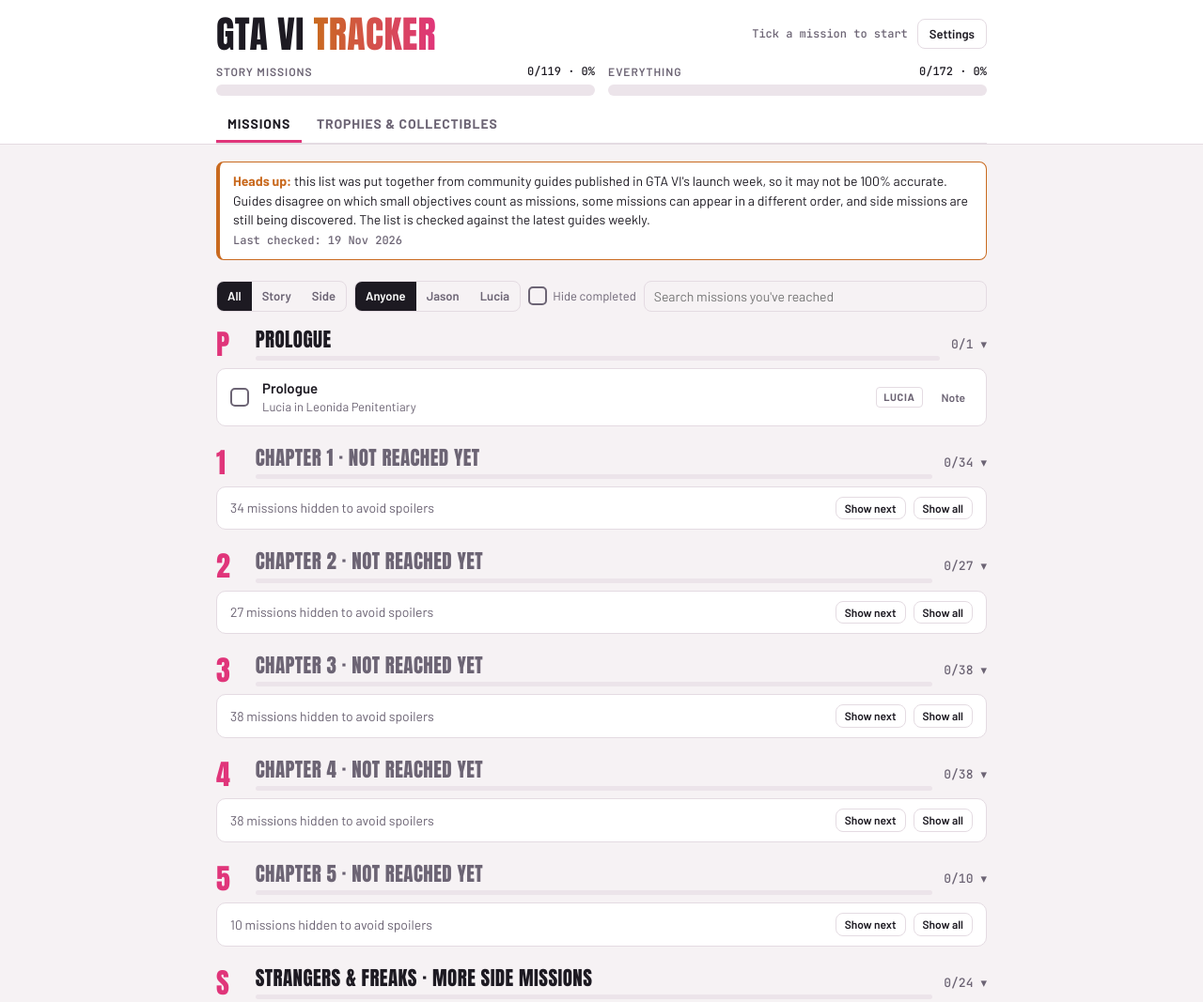
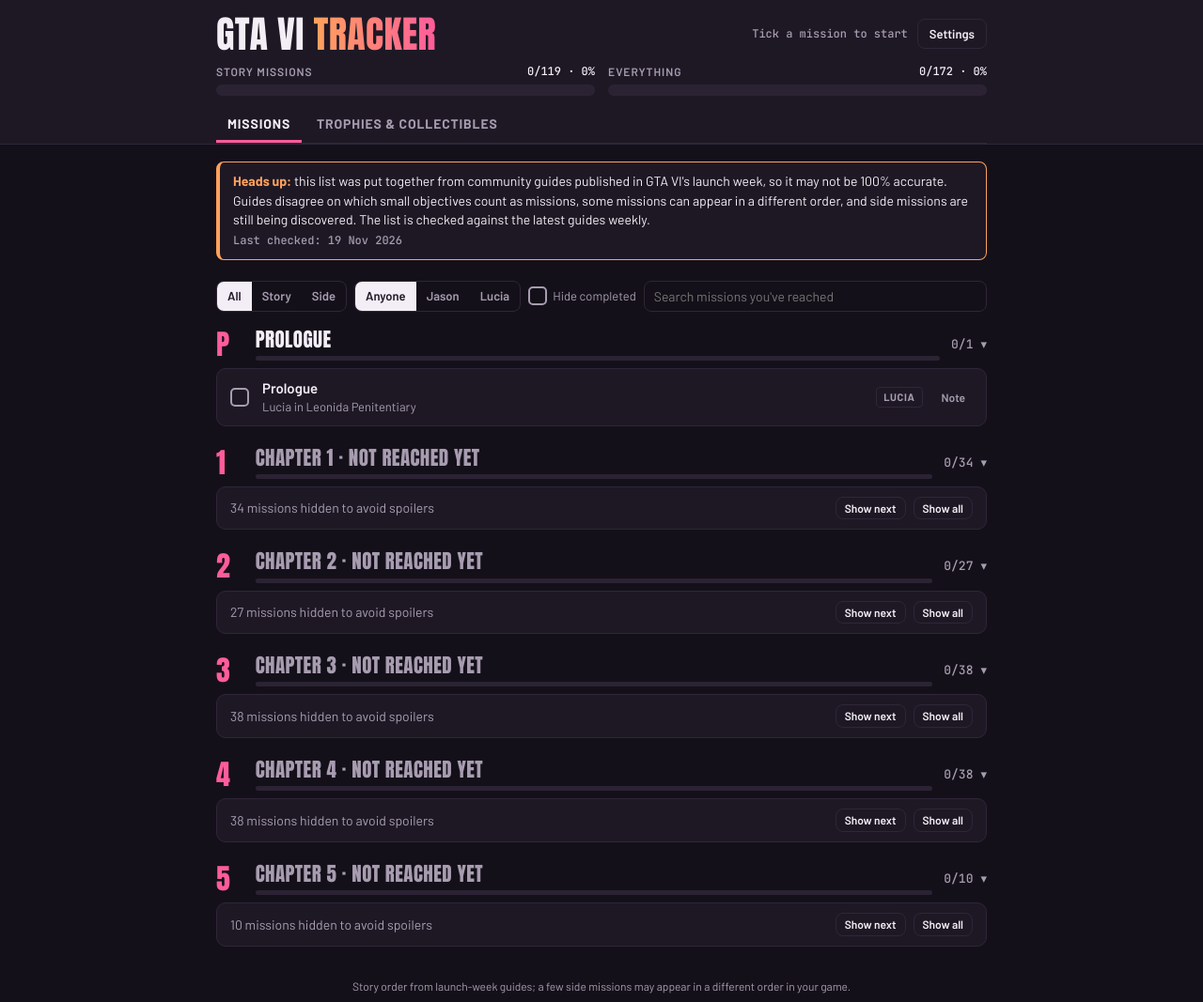
Before and after one commit to obtusecoder/gtavimissiontracker, a plain HTML site: page index.html in a window 1280 px wide. Shown: the top 1067 px of the page at 94% size. Drawn offline with Linux system fonts and the light colour scheme.

Commit message:
Separate pages, dark theme, spoiler-safe side missions
- Settings and Trophies & Collectibles open as their own pages
  (#options, #trophies), with browser back/forward support
- Dark/light theme setting, dark by default
- Side mission section stays hidden and unnamed in spoiler mode until
  you start the chapter its questlines open in
- Ask password managers (Bitwarden, LastPass, 1Password, Dashlane)
  not to attach to the page's fields
- Clicking the GTA VI Tracker title refreshes the page

Co-Authored-By: Claude Opus 5.5 <noreply@anthropic.com>
Claude-Session: https://claude.ai/code/session_01UL6R6R69ArwpX25Xtx3cb7

```diff
--- a/index.html
+++ b/index.html
@@ -50,16 +50,19 @@ header .wrap{padding-block:16px 12px;display:grid;gap:12px}
 .top{display:flex;justify-content:space-between;align-items:center;gap:12px;flex-wrap:wrap}
 .top-right{display:flex;gap:10px;align-items:center}
 h1{font-family:var(--display);font-weight:400;font-size:clamp(28px,6vw,40px);letter-spacing:.01em;line-height:1;margin:0;text-transform:uppercase}
+h1 .home{font:inherit;color:inherit;background:none;border:0;padding:0;margin:0;cursor:pointer;text-transform:inherit;letter-spacing:inherit;line-height:inherit;text-align:left}
 h1 span{background:linear-gradient(90deg,var(--sun),var(--pink));-webkit-background-clip:text;background-clip:text;color:transparent}
 .status{font-family:var(--mono);font-size:12px;color:var(--muted)}
 .btn{font:inherit;font-size:13px;font-weight:600;padding:6px 12px;border:1px solid var(--line);border-radius:8px;background:var(--surface);color:var(--ink);cursor:pointer}
 .btn:hover{border-color:var(--muted)}
 .btn.primary{background:var(--pink);border-color:var(--pink);color:#fff}
 .btn.small{font-size:12px;padding:3px 9px}
-.btn[aria-expanded="true"]{background:var(--ink);color:var(--surface);border-color:var(--ink)}
+.btn[aria-current="page"]{background:var(--ink);color:var(--surface);border-color:var(--ink)}
+.panel .seg{width:fit-content}
+.view-head{display:flex;justify-content:space-between;align-items:center;gap:12px;flex-wrap:wrap}
 .tabs{display:flex;gap:4px;border-bottom:1px solid var(--line);margin-bottom:-12px}
 .tabs button{font:inherit;font-weight:700;font-size:14px;text-transform:uppercase;letter-spacing:.06em;padding:8px 12px;border:0;border-bottom:3px solid transparent;background:none;color:var(--muted);cursor:pointer}
-.tabs button[aria-selected="true"]{color:var(--ink);border-bottom-color:var(--pink)}
+.tabs button[aria-current="page"]{color:var(--ink);border-bottom-color:var(--pink)}
 .bars{display:grid;grid-template-columns:1fr 1fr;gap:14px}
 @media (max-width:520px){.bars{grid-template-columns:1fr}}
 .bar-label{display:flex;justify-content:space-between;font-size:12px;text-transform:uppercase;letter-spacing:.08em;color:var(--muted);font-weight:600;margin-bottom:5px}
@@ -244,21 +247,30 @@ try{state=normalize(JSON.parse(document.getElementById("state").textContent));}c
 var LS="gta6-tracker-v1", LSUI=LS+"-ui", LSSET="gta6-tracker-settings";
 function lsGet(k){try{return JSON.parse(localStorage.getItem(k)||"null");}catch(e){return null;}}
 function lsSet(k,v){try{localStorage.setItem(k,JSON.stringify(v));}catch(e){}}
-var DEF={spoilers:true,missables:true,notes:true,character:true,extras:true};
+var DEF={theme:"dark",spoilers:true,missables:true,notes:true,character:true,extras:true};
 var set=Object.assign({},DEF,lsGet(LSSET)||{});
-var ui=Object.assign({filter:"all",who:"all",hideDone:false,closed:{},tab:"missions"},lsGet(LSUI)||{});
-ui.q="";ui.editing=null;ui.settingsOpen=false;
+var ui=Object.assign({filter:"all",who:"all",hideDone:false,closed:{}},lsGet(LSUI)||{});
+ui.q="";ui.editing=null;
+delete ui.tab;
 var peek={}, peekCh={}, peekTr={};
 var pub=null, pubTimer=null, statusText="";
-function saveUI(){lsSet(LSUI,{filter:ui.filter,who:ui.who,hideDone:ui.hideDone,closed:ui.closed,tab:ui.tab});}
+function saveUI(){lsSet(LSUI,{filter:ui.filter,who:ui.who,hideDone:ui.hideDone,closed:ui.closed});}
+function applyTheme(){document.documentElement.setAttribute("data-theme",set.theme==="light"?"light":"dark");}
+applyTheme();
+// Pages: #missions (default), #trophies, #options. Plain hash names so links and the back button work.
+function view(){var h=location.hash.slice(1);if(h==="options")return"options";if(h==="trophies"&&set.extras)return"trophies";return"missions";}
+function go(v){if(view()!==v||location.hash.slice(1)!==v)location.hash=v;}
+// Ask password managers (Bitwarden, LastPass, 1Password, Dashlane) to leave these fields alone
+var PM=' autocomplete="off" data-bwignore="true" data-lpignore="true" data-1p-ignore="true" data-form-type="other"';
 function saveSet(){lsSet(LSSET,set);}
 function esc(t){return String(t).replace(/[&<>"']/g,function(c){return{"&":"&amp;","<":"&lt;",">":"&gt;",'"':"&quot;","'":"&#39;"}[c];});}
 function norm(t){return String(t).toLowerCase().replace(/[^a-z0-9 ]+/g,"").replace(/\s+/g," ");}
 
 // ---------- SPOILER LOGIC ----------
 // Revealed: everything up to your furthest ticked mission, plus up to and including the next story mission.
+var FAR=-1;
 function limit(){
-  var far=-1;ORDER.forEach(function(m){if(state.done[m.id])far=m.idx;});
+  var far=-1;ORDER.forEach(function(m){if(state.done[m.id])far=m.idx;});FAR=far;
   var lim=far;for(var i=far+1;i<ORDER.length;i++){lim=i;if(ORDER[i].kind==="m")break;}
   return lim;
 }
@@ -267,7 +279,8 @@ function chReached(cid){return !set.spoilers||CHMAP[cid].ms[0].idx<=LIM;}
 function revealed(m){
   if(!set.spoilers||state.done[m.id]||peek[m.id]||peekCh[m.ch])return true;
   if(m.idx!==undefined)return m.idx<=LIM;
-  return chReached(m.start);
+  // Side questlines show once you've completed the first mission of the chapter they open in
+  return CHMAP[m.start].ms[0].idx<=FAR;
 }
 function chFinished(cid){var st=CHMAP[cid].ms.filter(function(m){return m.kind==="m";});return st.length&&state.done[st[st.length-1].id];}
 
@@ -275,16 +288,16 @@ function chFinished(cid){var st=CHMAP[cid].ms.filter(function(m){return m.kind==
 var app=document.getElementById("app");
 app.innerHTML=
 '<header><div class="wrap">'+
- '<div class="top"><h1>GTA VI <span>Tracker</span></h1><div class="top-right"><span class="status" id="status" aria-live="polite"></span><button class="btn" id="setBtn" aria-expanded="false" aria-controls="settings">Settings</button></div></div>'+
+ '<div class="top"><h1><button class="home" id="home" title="Refresh the tracker">GTA VI <span>Tracker</span></button></h1><div class="top-right"><span class="status" id="status" aria-live="polite"></span><button class="btn" id="setBtn">Settings</button></div></div>'+
  '<div class="bars" id="bars"></div>'+
- '<div class="tabs" role="tablist" id="tabs"><button role="tab" data-tab="missions">Missions</button><button role="tab" data-tab="extras">Trophies &amp; Collectibles</button></div>'+
+ '<nav class="tabs" id="tabs" aria-label="Pages"><button data-tab="missions">Missions</button><button data-tab="trophies">Trophies &amp; Collectibles</button></nav>'+
 '</div></header>'+
 '<main><div class="wrap body">'+
- '<div class="note" role="note"><b>Heads up:</b> this list was put together from community guides published in GTA VI\'s launch week, so it may not be 100% accurate. Guides disagree on which small objectives count as missions, some missions can appear in a different order, and side missions are still being discovered. The list is checked against the latest guides weekly. <span class="checked">Last checked: 19 Nov 2026</span></div>'+
- '<div class="panel" id="settings" hidden></div>'+
+ '<div class="note" role="note" id="disclaimer"><b>Heads up:</b> this list was put together from community guides published in GTA VI\'s launch week, so it may not be 100% accurate. Guides disagree on which small objectives count as missions, some missions can appear in a different order, and side missions are still being discovered. The list is checked against the latest guides weekly. <span class="checked">Last checked: 19 Nov 2026</span></div>'+
+ '<div class="panel" id="optionsView" hidden></div>'+
  '<div id="missionsView"><div class="controls" id="controls"></div><div id="warnings"></div><div id="list" style="display:grid;gap:22px"></div></div>'+
  '<div id="extrasView" hidden></div>'+
- '<footer><p>Story order from launch-week guides; a few side missions may appear in a different order in your game.</p></footer>'+
+ '<footer id="foot"><p>Story order from launch-week guides; a few side missions may appear in a different order in your game.</p></footer>'+
 '</div></main>';
 var $=function(id){return document.getElementById(id);};
 
@@ -303,7 +316,8 @@ function colNeed(){
 }
 function renderBars(){
   var h;
-  if(ui.tab==="extras"&&set.extras){
+  var v=view();$("bars").hidden=v==="options";if(v==="options")return;
+  if(v==="trophies"){
     var t=TR.filter(function(x){return state.trophies[x.id];}).length, c=colNeed();
     h=bar("Trophies",t,TR.length,"","Trophy progress")+bar("Collectibles for 100%",c[0],c[1],"teal","Collectible progress");
   }else{
@@ -314,11 +328,15 @@ function renderBars(){
   $("bars").innerHTML=h;
 }
 function renderTabs(){
-  $("tabs").hidden=!set.extras;
-  if(!set.extras)ui.tab="missions";
-  Array.prototype.forEach.call($("tabs").querySelectorAll("button"),function(b){b.setAttribute("aria-selected",b.dataset.tab===ui.tab);});
-  $("missionsView").hidden=ui.tab!=="missions";
-  $("extrasView").hidden=ui.tab!=="extras";
+  var v=view();
+  $("tabs").hidden=!set.extras||v==="options";
+  Array.prototype.forEach.call($("tabs").querySelectorAll("button"),function(b){if(b.dataset.tab===v)b.setAttribute("aria-current","page");else b.removeAttribute("aria-current");});
+  $("missionsView").hidden=v!=="missions";
+  $("extrasView").hidden=v!=="trophies";
+  $("optionsView").hidden=v!=="options";
+  $("disclaimer").hidden=v==="options";
+  $("foot").hidden=v!=="missions";
+  if(v==="options")$("setBtn").setAttribute("aria-current","page");else $("setBtn").removeAttribute("aria-current");
 }
 function renderControls(){
   var h='<div class="seg" role="group" aria-label="Mission type">'+
@@ -326,7 +344,7 @@ function renderControls(){
   if(set.character)h+='<div class="seg" role="group" aria-label="Character">'+
     ['all','Anyone','Jason','Jason','Lucia','Lucia'].reduce(function(a,v,i,arr){return i%2?a:a+'<button data-w="'+v+'" aria-pressed="'+(ui.who===v)+'">'+arr[i+1]+'</button>';},"")+'</div>';
   h+='<label><input type="checkbox" id="hideDone"'+(ui.hideDone?" checked":"")+'> Hide completed</label>'+
-     '<input type="search" id="q" placeholder="'+(set.spoilers?"Search missions you've reached":"Search missions")+'" value="'+esc(ui.q)+'">';
+     '<input type="search" id="q"'+PM+' placeholder="'+(set.spoilers?"Search missions you've reached":"Search missions")+'" value="'+esc(ui.q)+'">';
   $("controls").innerHTML=h;
 }
 
@@ -351,7 +369,7 @@ function row(m){
   var h='<li id="row-'+esc(m.id)+'" class="'+(on?"is-done":"")+'"><div class="row"><input type="checkbox" id="cb-'+esc(m.id)+'" data-id="'+esc(m.id)+'"'+(on?" checked":"")+'>'+
     '<label for="cb-'+esc(m.id)+'"><span class="m-name">'+esc(m.name)+'</span>'+(m.note?'<span class="m-sub">'+esc(m.note)+'</span>':"")+(note?'<span class="m-mine">'+esc(note)+'</span>':"")+'</label>'+
     '<span class="tags">'+tags(m)+'</span>'+(set.notes?'<button class="nb" data-note="'+esc(m.id)+'" aria-label="'+(note?"Edit":"Add")+' note for '+esc(m.name)+'">'+(note?"Edit note":"Note")+'</button>':"<span></span>")+'</div>';
-  if(set.notes&&ui.editing===m.id)h+='<div class="editor"><textarea id="ed-'+esc(m.id)+'" aria-label="Note for '+esc(m.name)+'" placeholder="e.g. come back at night, needs Lucia">'+esc(state.notes[m.id]||"")+'</textarea><div class="row-btns"><button class="btn primary small" data-save="'+esc(m.id)+'">Save note</button><button class="btn small" data-cancel="1">Cancel</button>'+(state.notes[m.id]?'<button class="btn small" data-del="'+esc(m.id)+'">Delete note</button>':"")+'</div></div>';
+  if(set.notes&&ui.editing===m.id)h+='<div class="editor"><textarea id="ed-'+esc(m.id)+'"'+PM+' aria-label="Note for '+esc(m.name)+'" placeholder="e.g. come back at night, needs Lucia">'+esc(state.notes[m.id]||"")+'</textarea><div class="row-btns"><button class="btn primary small" data-save="'+esc(m.id)+'">Save note</button><button class="btn small" data-cancel="1">Cancel</button>'+(state.notes[m.id]?'<button class="btn small" data-del="'+esc(m.id)+'">Delete note</button>':"")+'</div></div>';
   return h+'</li>';
 }
 function renderWarnings(){
@@ -370,6 +388,9 @@ function renderList(){
   var html="", q=ui.q;
   CH.forEach(function(c){
     var reached=c.id==="sf"||chReached(c.id)||peekCh[c.id];
+    // In spoiler mode the extra side-mission section stays out of sight until one of its missions is reached
+    if(c.id==="sf"&&set.spoilers&&!c.ms.some(revealed))return;
+    var title=c.id==="sf"&&set.spoilers?"More side missions":c.title;
     var shown=[], hiddenN=0, firstHidden=null;
     c.ms.forEach(function(m){
       if(!passes(m))return;
@@ -381,7 +402,7 @@ function renderList(){
     var d=c.ms.filter(function(m){return state.done[m.id];}).length, n=c.ms.length;
     var shut=ui.closed[c.id]&&!q;
     html+='<section class="'+(shut?"closed":"")+'"><h2 class="chap-h"><button class="chap-head" data-c="'+c.id+'" aria-expanded="'+!shut+'">'+
-      '<span class="chap-no">'+c.no+'</span><span class="chap-title"><span class="ct'+(reached?"":" secret")+'">'+(reached?esc(c.title):"Chapter "+c.no+" · not reached yet")+'</span><span class="mini"><span style="width:'+(n?d/n*100:0)+'%"></span></span></span>'+
+      '<span class="chap-no">'+c.no+'</span><span class="chap-title"><span class="ct'+(reached?"":" secret")+'">'+(reached?esc(title):"Chapter "+c.no+" · not reached yet")+'</span><span class="mini"><span style="width:'+(n?d/n*100:0)+'%"></span></span></span>'+
       '<span class="chap-count">'+d+'/'+n+' <span class="caret" aria-hidden="true">▾</span></span></button></h2><ul>';
     shown.forEach(function(m){html+=row(m);});
     if(hiddenN)html+='<li class="secret"><div class="hidden-row"><span>'+hiddenN+(shown.length?" more":"")+' mission'+(hiddenN>1?"s":"")+' hidden to avoid spoilers</span><span class="row-btns"><button class="btn small" data-peek="'+esc(firstHidden.id)+'">Show next</button><button class="btn small" data-peekch="'+c.id+'">Show all</button></span></div></li>';
@@ -393,7 +414,7 @@ function renderList(){
 
 // ---------- TROPHIES & COLLECTIBLES ----------
 function renderExtras(){
-  if(!set.extras){$("extrasView").innerHTML="";return;}
+  if(!set.extras||view()!=="trophies"){$("extrasView").innerHTML="";return;}
   var h='<section><h2 class="chap-h"><span class="chap-head" style="cursor:default"><span class="chap-no">T</span><span class="chap-title"><span class="ct">Trophies</span></span><span class="chap-count">'+TR.filter(function(x){return state.trophies[x.id];}).length+'/'+TR.length+'</span></span></h2><ul>';
   TR.forEach(function(t){
     var on=!!state.trophies[t.id], show=!set.spoilers||!t.hid||on||peekTr[t.id];
@@ -409,7 +430,7 @@ function renderExtras(){
     g.items.forEach(function(it){
       var v=state.col[it[0]]||0;
       h+='<li class="'+(v>=it[2]?"full":"")+'"><div class="ctr"><label for="n-'+it[0]+'" class="m-name">'+esc(it[1])+'</label>'+
-        '<span class="stepper"><button data-step="'+it[0]+'" data-d="-1" aria-label="One fewer '+esc(it[1])+'">−</button><input type="number" id="n-'+it[0]+'" data-col="'+it[0]+'" min="0" max="'+it[2]+'" value="'+v+'" inputmode="numeric"><button data-step="'+it[0]+'" data-d="1" aria-label="One more '+esc(it[1])+'">+</button><span class="of">/'+it[2]+'</span></span></div></li>';
+        '<span class="stepper"><button data-step="'+it[0]+'" data-d="-1" aria-label="One fewer '+esc(it[1])+'">−</button><input type="number" id="n-'+it[0]+'"'+PM+' data-col="'+it[0]+'" min="0" max="'+it[2]+'" value="'+v+'" inputmode="numeric"><button data-step="'+it[0]+'" data-d="1" aria-label="One more '+esc(it[1])+'">+</button><span class="of">/'+it[2]+'</span></span></div></li>';
     });
     h+='</ul></section>';
   });
@@ -418,20 +439,22 @@ function renderExtras(){
 
 // ---------- SETTINGS, BACKUP ----------
 function renderSettings(){
-  var p=$("settings");p.hidden=!ui.settingsOpen;$("setBtn").setAttribute("aria-expanded",ui.settingsOpen);
-  if(!ui.settingsOpen)return;
-  var opts=[["spoilers","Spoiler-free mode","Hide mission names, chapter names and hidden trophies until you reach them."],
+  var p=$("optionsView");
+  if(view()!=="options"){p.innerHTML="";return;}
+  var opts=[["spoilers","Spoiler-free mode","Hide mission names, chapter names, side missions and hidden trophies until you reach them."],
     ["missables","Missable warnings","Show a reminder of missable missions before you can lose them."],
     ["notes","Mission notes","Add your own note to any mission."],
     ["character","Jason / Lucia filter","Show the character filter above the mission list."],
     ["extras","Trophies & Collectibles tab","Track trophies and collectible counts."]];
-  p.innerHTML='<h2>Settings</h2><div><h3>Features</h3><div class="switches">'+opts.map(function(o){
+  p.innerHTML='<div class="view-head"><h2>Settings</h2><button class="btn" id="doneBtn">Back to tracker</button></div>'+
+    '<div><h3>Appearance</h3><div class="seg" role="group" aria-label="Theme"><button data-theme-set="dark" aria-pressed="'+(set.theme!=="light")+'">Dark</button><button data-theme-set="light" aria-pressed="'+(set.theme==="light")+'">Light</button></div></div>'+
+    '<div><h3>Features</h3><div class="switches">'+opts.map(function(o){
     return '<label class="sw"><input type="checkbox" class="swc" role="switch" id="set-'+o[0]+'" data-set="'+o[0]+'"'+(set[o[0]]?" checked":"")+'><span><b>'+o[1]+'</b><small>'+o[2]+'</small></span></label>';}).join("")+
     '</div><p class="msg">These settings are saved in this browser.</p></div>'+
     '<div class="backup"><h3>Backup &amp; restore</h3><p class="msg" style="margin:0">Copy your backup code to keep your progress safe or move it to another device or browser. It includes ticks, notes, trophies and collectibles.</p>'+
     '<div class="row-btns"><button class="btn" id="mkBackup">Create backup code</button><button class="btn" id="cpBackup" hidden>Copy code</button><span class="msg" id="bkMsg" aria-live="polite"></span></div>'+
-    '<textarea id="bkOut" readonly hidden aria-label="Your backup code"></textarea>'+
-    '<label for="bkIn" class="msg">Paste a backup code to restore:</label><textarea id="bkIn" placeholder="GTA6:…"></textarea>'+
+    '<textarea id="bkOut"'+PM+' readonly hidden aria-label="Your backup code"></textarea>'+
+    '<label for="bkIn" class="msg">Paste a backup code to restore:</label><textarea id="bkIn"'+PM+' placeholder="GTA6:…"></textarea>'+
     '<div class="row-btns"><button class="btn" id="restore">Restore</button><span id="rsConfirm" hidden><button class="btn primary small" id="rsYes">Replace my progress</button> <button class="btn small" id="rsNo">Cancel</button></span><span class="msg" id="rsMsg" aria-live="polite"></span></div></div>'+
     '<div class="backup"><h3>Reset</h3><div class="row-btns"><button class="btn" id="reset">Reset all progress</button><span id="resetConfirm" hidden><button class="btn primary small" id="resetYes">Yes, clear everything</button> <button class="btn small" id="resetNo">Cancel</button></span></div></div>';
 }
@@ -474,7 +497,7 @@ function persist(){
     });
   },1800);
 }
-function changed(){renderBars();renderWarnings();renderList();if(ui.tab==="extras")renderExtras();persist();}
+function changed(){renderBars();renderWarnings();renderList();renderExtras();persist();}
 
 // ---------- EVENTS ----------
 document.addEventListener("change",function(e){
@@ -489,8 +512,11 @@ document.addEventListener("change",function(e){
 document.addEventListener("input",function(e){if(e.target.id==="q"){ui.q=norm(e.target.value).trim();renderList();}});
 document.addEventListener("click",function(e){
   var b=e.target.closest("button");if(!b)return;var d=b.dataset;
-  if(b.id==="setBtn"){ui.settingsOpen=!ui.settingsOpen;renderSettings();if(ui.settingsOpen)$("settings").scrollIntoView({block:"nearest",behavior:"smooth"});return;}
-  if(d.tab){ui.tab=d.tab;saveUI();renderTabs();renderBars();renderExtras();return;}
+  if(b.id==="home"){try{history.replaceState(null,"",location.pathname+location.search);}catch(err){}location.reload();return;}
+  if(b.id==="setBtn"){go(view()==="options"?"missions":"options");return;}
+  if(b.id==="doneBtn"){go("missions");return;}
+  if(d.themeSet){set.theme=d.themeSet;saveSet();applyTheme();renderSettings();return;}
+  if(d.tab){go(d.tab);return;}
   if(d.f){ui.filter=d.f;saveUI();renderControls();renderList();return;}
   if(d.w){ui.who=d.w;saveUI();renderControls();renderList();return;}
   if(d.c){ui.closed[d.c]=!ui.closed[d.c];saveUI();b.closest("section").classList.toggle("closed",!!ui.closed[d.c]);b.setAttribute("aria-expanded",!ui.closed[d.c]);return;}
@@ -504,7 +530,7 @@ document.addEventListener("click",function(e){
   if(d.step){var it=null;COL.forEach(function(g){g.items.forEach(function(x){if(x[0]===d.step)it=x;});});
     var v2=Math.max(0,Math.min(it[2],(state.col[d.step]||0)+parseInt(d.d,10)));if(v2)state.col[d.step]=v2;else delete state.col[d.step];
     renderBars();renderExtras();persist();var inp=$("n-"+d.step);if(inp)inp.closest(".stepper").querySelector('[data-d="'+d.d+'"]').focus();return;}
-  if(d.jump){var m=BYID[d.jump];ui.closed[m.ch]=false;ui.filter="all";ui.who="all";ui.hideDone=false;ui.q="";renderControls();renderList();
+  if(d.jump){var m=BYID[d.jump];if(view()!=="missions"){go("missions");}ui.closed[m.ch]=false;ui.filter="all";ui.who="all";ui.hideDone=false;ui.q="";renderControls();renderList();
     var r=$("row-"+d.jump);if(r){r.scrollIntoView({block:"center",behavior:"smooth"});r.classList.add("flash");setTimeout(function(){r.classList.remove("flash");},1700);}return;}
   if(b.id==="mkBackup"){var o=$("bkOut");o.value=encode();o.hidden=false;$("cpBackup").hidden=false;o.select();$("bkMsg").textContent="Code created.";return;}
   if(b.id==="cpBackup"){var out=$("bkOut");
@@ -526,6 +552,7 @@ function loadLocal(){
   if(!hasProgress(state)){var l=lsGet(LS);if(l){state=normalize(l);renderAll();}}
   setStatus(hasProgress(state)?"Saved in this browser":"Tick a mission to start");
 }
+window.addEventListener("hashchange",function(){ui.editing=null;renderAll();window.scrollTo(0,0);});
 renderAll();
 if(window.claude&&window.claude.use){
   setStatus("Connecting…");
```
Also changed, not shown: 1 other file.
